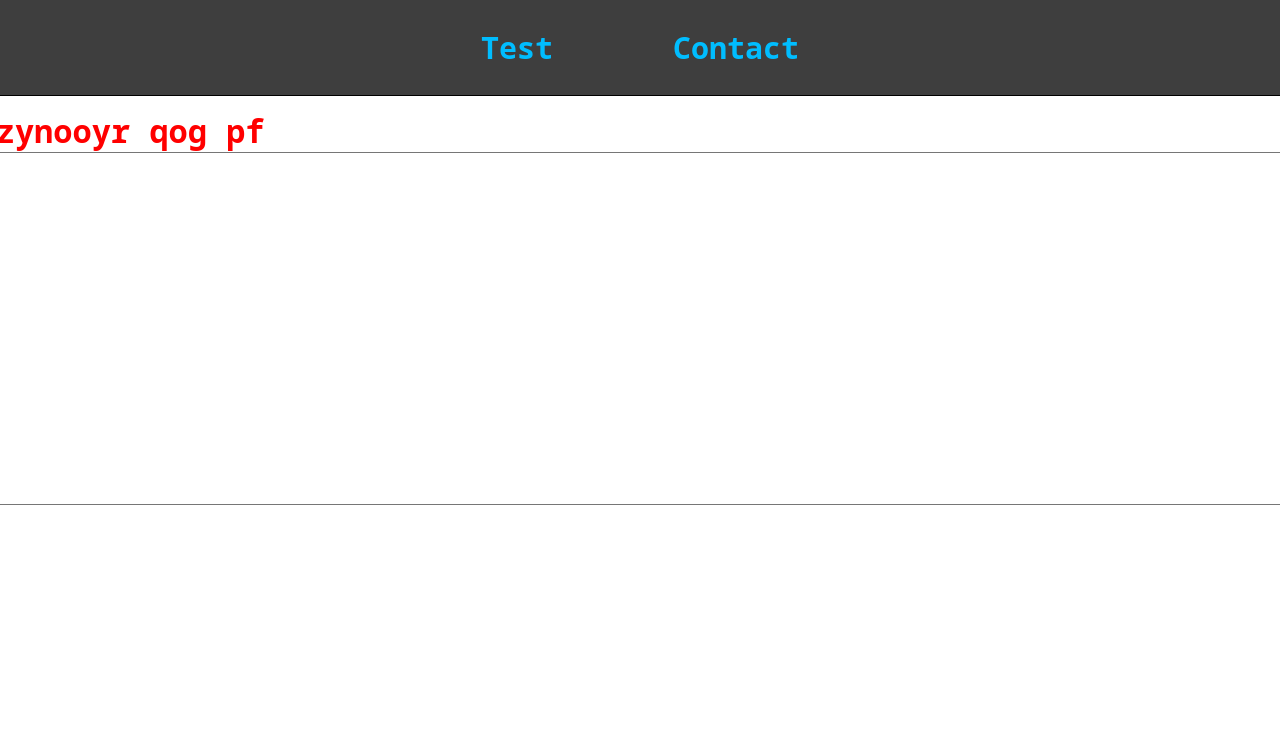
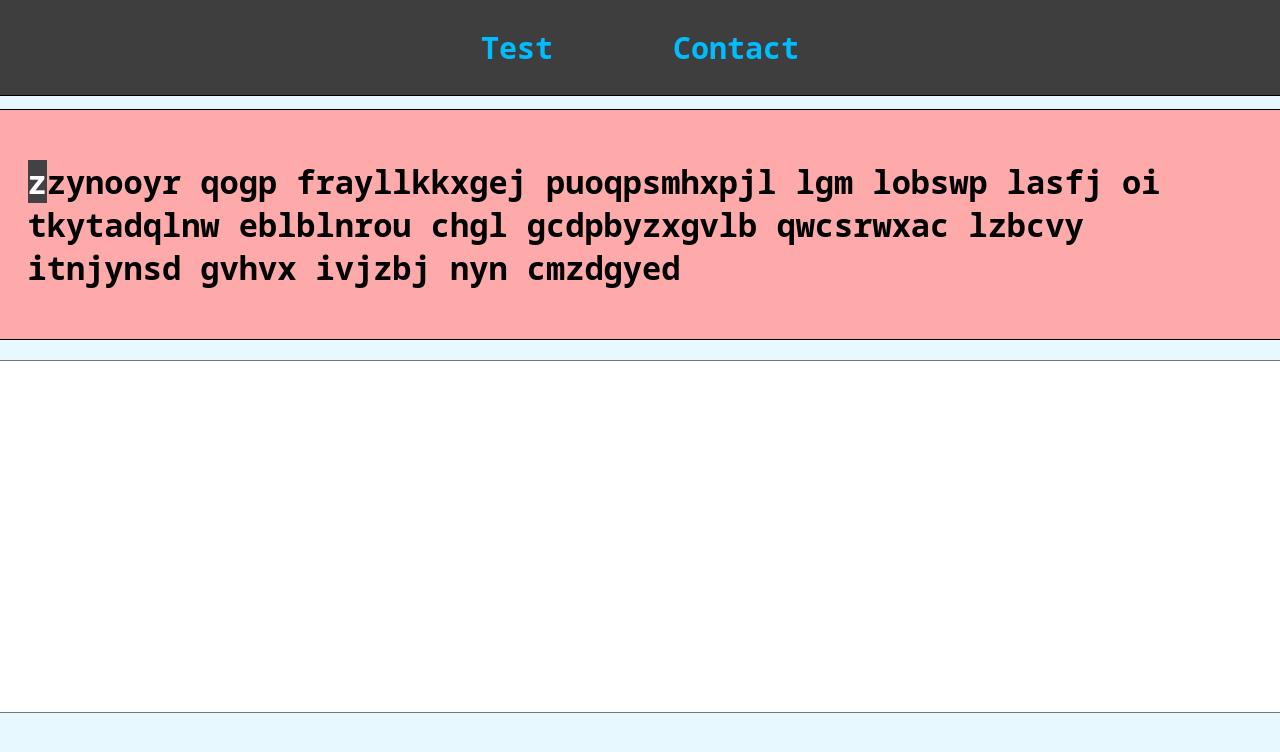
Before and after one commit to clumsyChef/typing-tester, a Svelte app: page / in a window 1280 px wide. Shown: the top 752 px of the page. Built offline with nearby package versions, Linux system fonts and the light colour scheme.

Commit message:
added background color and highlightes

```diff
--- a/src/components/Screen.svelte
+++ b/src/components/Screen.svelte
@@ -3,7 +3,7 @@
 	export let mainString;
 </script>
 
-<div data-total={total}>
+<div data-total={total} class="main-screen">
 	{#each mainString as word, i}
 		<span data-posi={i} class="single-word {i === 0 ? 'highlighted' : ''}">{word}</span>
 	{/each}
@@ -14,5 +14,5 @@
 		font-size: 2rem;
 		font-weight: 700;
 		transition: all 0.05s ease;
-	}
+    }
 </style>
--- a/src/components/TypingArea.svelte
+++ b/src/components/TypingArea.svelte
@@ -20,7 +20,8 @@
 			});
 			let nextSpan = document.querySelector(`span[data-posi='${presentLength}']`);
 			if (nextSpan) {
-				document.querySelector(`span[data-posi='${presentLength}']`).classList.add("highlighted");
+                document.querySelector(`span[data-posi='${presentLength}']`).classList.add("highlighted");
+                document.querySelector(`span[data-posi='${presentLength}']`).previousElementSibling.classList.add("right-letter");
 			} else {
 				let finalTime = new Date().getTime();
 				let millis = (finalTime - timer) / 1000;
@@ -30,7 +31,8 @@
 				console.log(totalTime / totalBajji);
 				console.log(newString);
 				e.target.value = "";
-				stringToCompare = newString;
+                stringToCompare = newString;
+                document.querySelectorAll("span[data-posi]").forEach((elem) => elem.classList.remove("right-letter"));
 			}
 		} else {
 			e.target.value = e.target.value.slice(0, -1);
@@ -52,9 +54,4 @@
 		font-family: "Noto Sans Mono";
 		padding: 25px;
 	}
-
-	.what-to-type {
-		color: red;
-		display: flex;
-	}
 </style>
--- a/src/main.js
+++ b/src/main.js
@@ -1,4 +1,5 @@
-import App from './App.svelte'
+import App from './App.svelte';
+import "./styles.css";
 
 const app = new App({
   target: document.getElementById('app')
--- /dev/null
+++ b/src/styles.css
@@ -0,0 +1,19 @@
+html, body {
+    background-color: #E7F9FF;
+}
+
+.main-screen {
+    padding: 50px;
+    border: 1px solid black;
+    border-radius: 5px;
+    margin-bottom: 20px;
+    background-color: #FFAAAA;
+}
+
+.right-letter {
+    color: #00a043;
+}
+
+.wrong-letter {
+    color: #FF4545;
+}
--- a/src/words/getWords.js
+++ b/src/words/getWords.js
@@ -12,7 +12,7 @@ const makeWord = (n) => {
 
 const makeStr = () => {
 	srtToReturn = "";
-	let strLength = 15;
+    let strLength = 150;
 	let maxWordLength = 12;
 	while (srtToReturn.length < strLength) {
 		if (strLength - srtToReturn.length < maxWordLength) {
```
